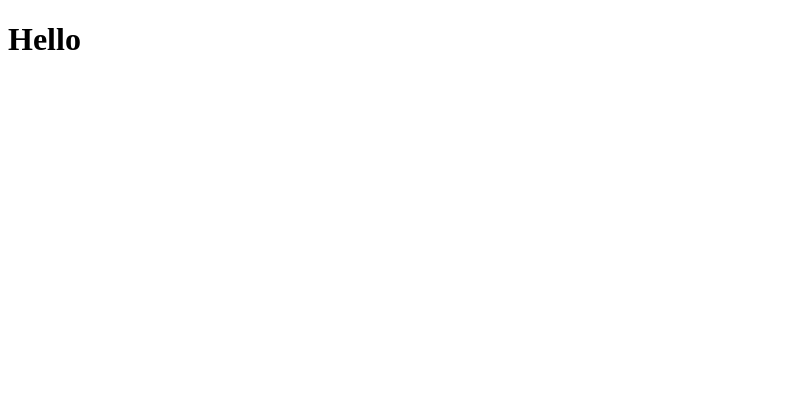
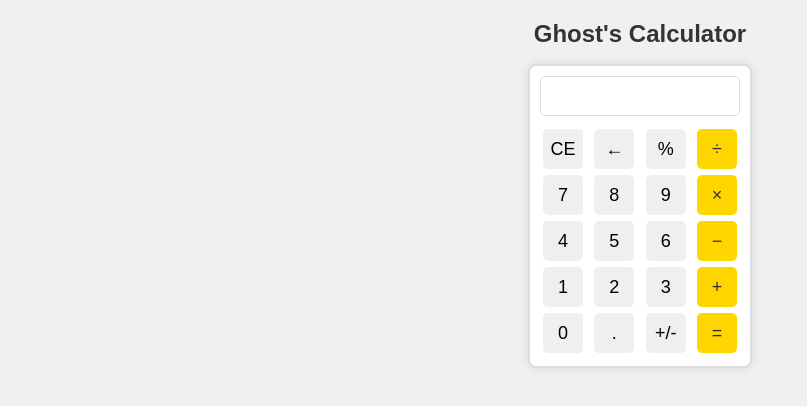
Before and after one commit to notghostxd/calculator, a plain HTML site: page index.html in a window 1280 px wide. Shown: the whole page, without its empty margins (0-807 px from the left). Drawn offline with Linux system fonts and the light colour scheme.

Commit message:
First Calculator Release

```diff
--- a/index.html
+++ b/index.html
@@ -3,9 +3,124 @@
 <head>
     <meta charset="UTF-8">
     <meta name="viewport" content="width=device-width, initial-scale=1.0">
-    <title>Calculator</title>
+    <title>Ghost's Calculator</title>
+    <style>
+        body {
+            display: flex;
+            flex-direction: column;
+            align-items: center;
+            font-family: Arial, sans-serif;
+            margin: 0;
+            padding: 0;
+            background-color: #f0f0f0;
+        }
+        h1 {
+            margin-top: 20px;
+            font-size: 24px;
+            color: #333;
+        }
+        .calculator {
+            width: 200px;
+            border: 2px solid #ddd;
+            padding: 10px;
+            border-radius: 8px;
+            background-color: #fff;
+            box-shadow: 0 0 10px rgba(0, 0, 0, 0.1);
+        }
+        .display {
+            width: 100%;
+            height: 40px;
+            margin-bottom: 10px;
+            font-size: 20px;
+            text-align: right;
+            padding: 5px;
+            box-sizing: border-box;
+            border: 1px solid #ddd;
+            border-radius: 5px;
+        }
+        .button {
+            width: 40px;
+            height: 40px;
+            margin: 3px;
+            font-size: 18px;
+            cursor: pointer;
+            border: none;
+            border-radius: 5px;
+        }
+        .button:hover {
+            background-color: #f0f0f0;
+        }
+        .button.operation {
+            background-color: #ffd700;
+            color: #333;
+        }
+        .button.operation:hover {
+            background-color: #ffc107;
+        }
+        .button-row {
+            display: flex;
+            justify-content: space-between;
+        }
+    </style>
 </head>
 <body>
-    <h1>Hello</h1>
+    <h1>Ghost's Calculator</h1>
+    <div class="calculator">
+        <input type="text" class="display" id="display" readonly>
+        <div class="button-row">
+            <button class="button" onclick="clearDisplay()">CE</button>
+            <button class="button" onclick="deleteDigit()">←</button>
+            <button class="button" onclick="append('%')">%</button>
+            <button class="button operation" onclick="append('/')">÷</button>
+        </div>
+        <div class="button-row">
+            <button class="button" onclick="append('7')">7</button>
+            <button class="button" onclick="append('8')">8</button>
+            <button class="button" onclick="append('9')">9</button>
+            <button class="button operation" onclick="append('*')">×</button>
+        </div>
+        <div class="button-row">
+            <button class="button" onclick="append('4')">4</button>
+            <button class="button" onclick="append('5')">5</button>
+            <button class="button" onclick="append('6')">6</button>
+            <button class="button operation" onclick="append('-')">−</button>
+        </div>
+        <div class="button-row">
+            <button class="button" onclick="append('1')">1</button>
+            <button class="button" onclick="append('2')">2</button>
+            <button class="button" onclick="append('3')">3</button>
+            <button class="button operation" onclick="append('+')">+</button>
+        </div>
+        <div class="button-row">
+            <button class="button" onclick="append('0')">0</button>
+            <button class="button" onclick="append('.')">.</button>
+            <button class="button" onclick="append('+/-')">+/-</button>
+            <button class="button operation" onclick="calculate()">=</button>
+        </div>
+    </div>
+
+    <script>
+        const display = document.getElementById("display");
+
+        function append(value) {
+            display.value += value;
+        }
+
+        function clearDisplay() {
+            display.value = '';
+        }
+
+        function deleteDigit() {
+            display.value = display.value.slice(0, -1);
+        }
+
+        function calculate() {
+            try {
+                display.value = eval(display.value.replace('%', '/100').replace('×', '*').replace('÷', '/'));
+            } catch (error) {
+                display.value = "Error";
+            }
+        }
+    </script>
 </body>
 </html>
```
